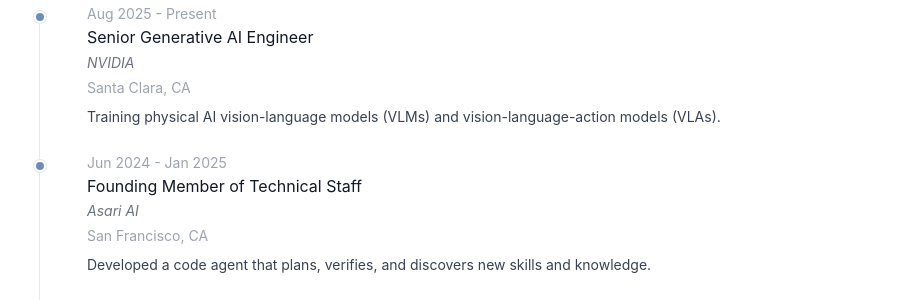
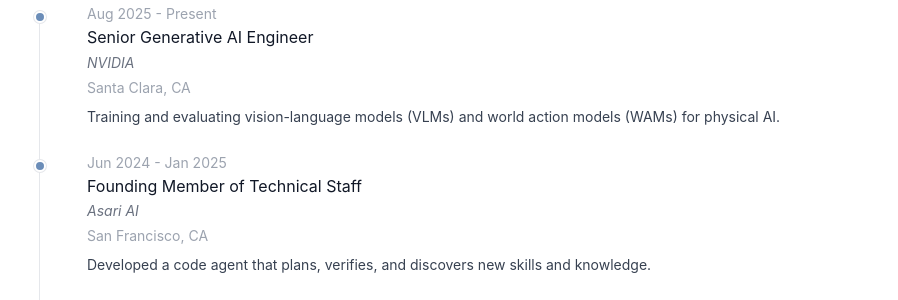
Before and after one commit to shunzh/shunzh.github.io, a Jekyll site: the page built from _pages/index.md, in a window 1280 px wide and 900 px high, scrolled down 461 px. Shown: the part 152-452 px from the top of the window, without its empty margins (183-1081 px from the left). Built offline with Jekyll 4.4.1, drawn with Linux system fonts in a browser that asks for light colours.

Commit message:
Update role description

```diff
--- a/_data/timeline.yaml
+++ b/_data/timeline.yaml
@@ -4,7 +4,7 @@
   location: Santa Clara, CA
   start_date: Aug 2025
   end_date: Present
-  description: Training physical AI vision-language models (VLMs) and vision-language-action models (VLAs).
+  description: Training and evaluating vision-language models (VLMs) and world action models (WAMs) for **physical AI**.
 
 - type: experience
   title: Founding Member of Technical Staff
```
Also changed, not shown: 1 other file.
